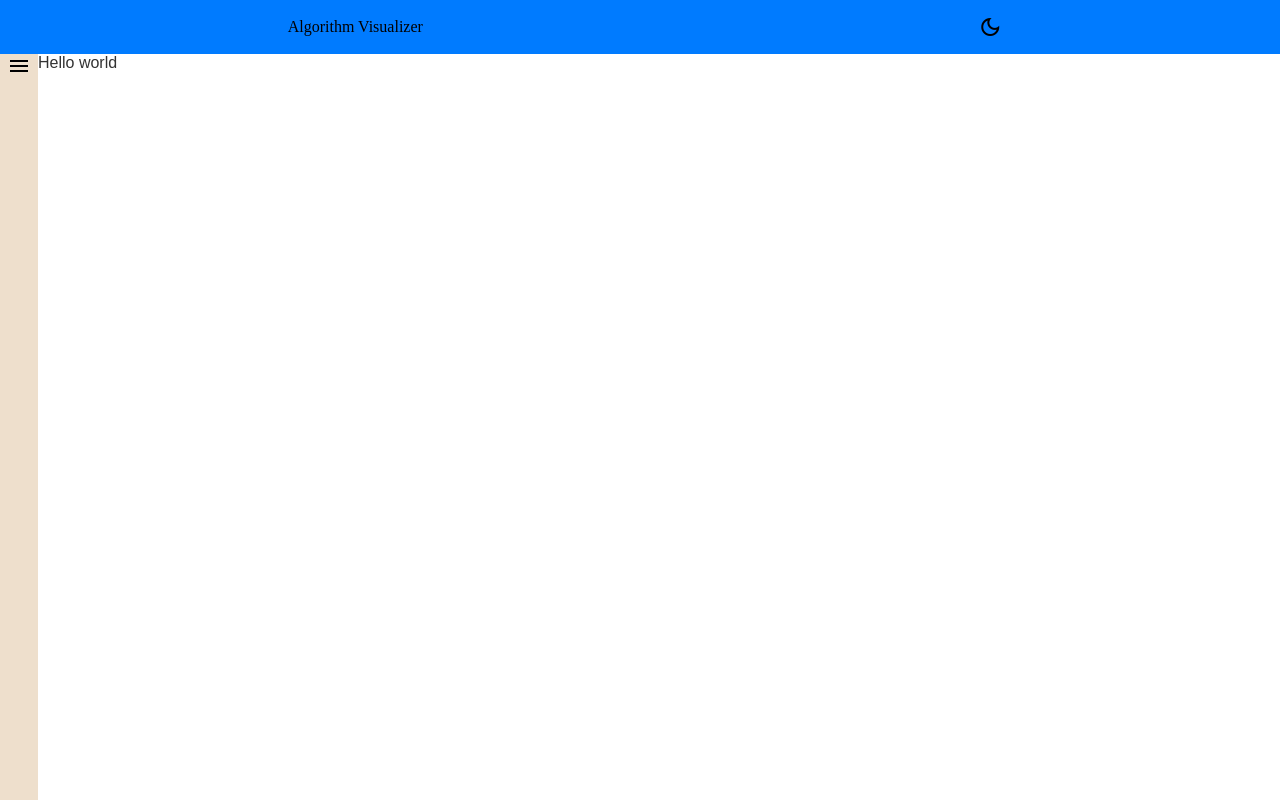
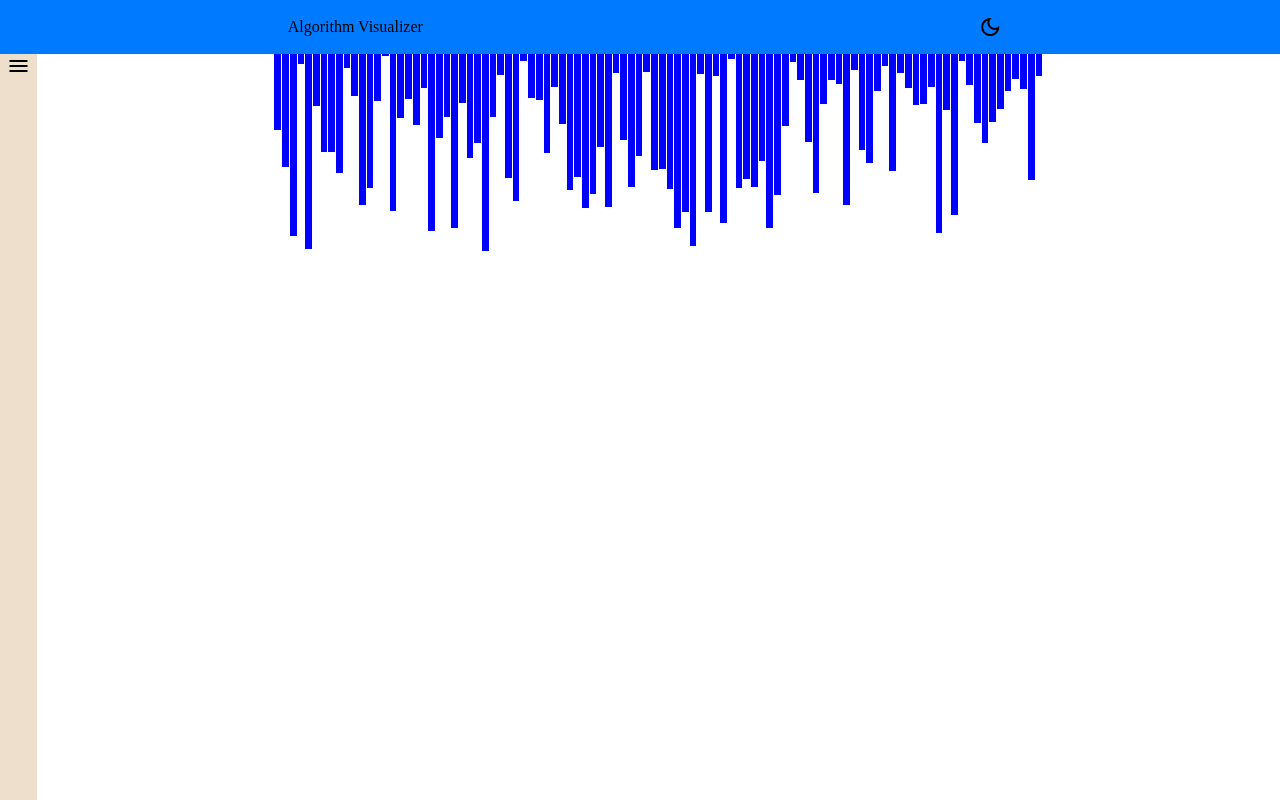
Before and after one commit to DanzHD/AlgorithmVisualizer, a React (Vite) app in the folder Algorithm Visualizer/: page / in a window 1280 px wide. Built offline with nearby package versions, Linux system fonts and the light colour scheme.

Commit message:
Set up array generation

```diff
--- a/Algorithm Visualizer/src/App.tsx
+++ b/Algorithm Visualizer/src/App.tsx
@@ -1,8 +1,8 @@
 import "./Styles/_index.scss"
-import Text from "./Components/Text/Text.tsx";
 import "./Styles/App.scss"
 import SideBar from "./Components/SideBar/SideBar.tsx";
 import TopBar from "./Components/TopBar/TopBar.tsx";
+import AlgorithmView from "./Components/AlgorithmView/AlgorithmView.tsx";
 
 
 function App() {
@@ -14,8 +14,7 @@ function App() {
 
             <div className="main-content-section">
                 <SideBar />
-
-                <Text>Hello world</Text>
+                <AlgorithmView />
             </div>
         </>
     )
--- /dev/null
+++ b/Algorithm Visualizer/src/Components/AlgorithmView/AlgorithmView.tsx
@@ -0,0 +1,21 @@
+import "./_algorithmview.scss"
+import useArraySortContext from "../../Context/ArraySortContext/useArraySortContext.tsx";
+
+export default function AlgorithmView() {
+    const {numberArray}= useArraySortContext();
+
+    return (
+        <div className="algorithm-view-container">
+            <div className="algorithm-view-container__numbers">
+
+                {
+                    numberArray.map((num: number) => {
+                        return (
+                            <div style={{height: num + 'px', width: 100 / numberArray.length + "%"}} className="number" />
+                        )
+                    })
+                }
+            </div>
+        </div>
+    )
+}
--- /dev/null
+++ b/Algorithm Visualizer/src/Components/AlgorithmView/_algorithmview.scss
@@ -0,0 +1,20 @@
+
+.algorithm-view-container {
+    display: flex;
+    justify-content: center;
+    flex-basis: 100%;
+
+    &__numbers {
+        width: 60vw;
+        padding-left: 8rem;
+        padding-right: 8rem;
+        display: flex;
+        gap: 1px;
+        height: 20px;
+    }
+}
+
+.number {
+    width: 1%;
+    background-color: blue;
+}
--- a/Algorithm Visualizer/src/Components/SideBar/SideBar.tsx
+++ b/Algorithm Visualizer/src/Components/SideBar/SideBar.tsx
@@ -1,9 +1,11 @@
 import "./_sidebar.scss"
 import cx from 'classnames';
 import {useState} from "react";
+import useArraySortContext from "../../Context/ArraySortContext/useArraySortContext.tsx";
 
 export default function SideBar() {
     const [expanded, setExpanded] = useState(false);
+    const {generateArray} = useArraySortContext();
 
     const computedSideBarContainerClasses = cx('side-bar-container', {
         'side-bar-container--expanded': expanded
@@ -26,6 +28,15 @@ export default function SideBar() {
                     <div onClick={() => setExpanded(expanded => !expanded)} className={computedMenuClasses}>
                         menu
                     </div>
+                    <div onClick={() => generateArray(200)} className={cx(
+                        "generate-array",
+                        {
+
+                            "generate-array--invisible": !expanded
+                        }
+                    )}>
+                        Generate Array
+                    </div>
                 </div>
             </div>
         </>
--- a/Algorithm Visualizer/src/Components/SideBar/_sidebar.scss
+++ b/Algorithm Visualizer/src/Components/SideBar/_sidebar.scss
@@ -3,7 +3,7 @@
 .side-bar-container {
     width: 38px;
     height: 100%;
-
+    transition: 1.5s cubic-bezier(.36,-0.01,0,.77);
     display: block;
     position: relative;
     left: 0;
@@ -12,10 +12,6 @@
     &--expanded {
         width: 300px;
     }
-}
-
-.menu--expanded {
-    margin-right: auto;
 }
 
 
@@ -29,7 +25,8 @@
         height: 100%;
         width: 100%;
         left: 0;
-        justify-content: center;
+        flex-direction: column;
+        align-items: center;
         box-sizing: border-box;
     }
 }
@@ -43,3 +40,10 @@ body {
 .material-symbols-outlined.menu {
     cursor: pointer;
 }
+
+.generate-array {
+
+    &--invisible {
+        display: none;
+    }
+}
--- /dev/null
+++ b/Algorithm Visualizer/src/Context/ArraySortContext/ArraySortContext.tsx
@@ -0,0 +1,37 @@
+import React, {createContext, useEffect, useState} from "react";
+import {ArraySort} from "./ArraySortInterface.tsx";
+
+export const ArraySortContext = createContext<ArraySort>({} as ArraySort);
+
+export function ArraySortContextProvider({children}: {children: React.ReactNode}) {
+    const [numberArray, setNumberArray] = useState<number[]>([]);
+
+    useEffect(() => {
+        generateArray(100);
+    }, [])
+
+    function generateArray(size: number) {
+        const max: number = 200
+        const min: number = 1
+
+        const numberArray: Array<number> = []
+        for (let i = 0; i < size; i++) {
+
+            numberArray.push(Math.floor(Math.random() * (max - min) + min));
+        }
+        setNumberArray(numberArray)
+    }
+
+
+    const contextData: ArraySort = {
+        numberArray,
+        generateArray
+    }
+
+    return (
+
+        <ArraySortContext.Provider value={contextData}>
+            {children}
+        </ArraySortContext.Provider>
+    )
+}
--- /dev/null
+++ b/Algorithm Visualizer/src/Context/ArraySortContext/ArraySortInterface.tsx
@@ -0,0 +1,4 @@
+export interface ArraySort {
+    numberArray: number[],
+    generateArray: (size: number) => void
+}
--- /dev/null
+++ b/Algorithm Visualizer/src/Context/ArraySortContext/useArraySortContext.tsx
@@ -0,0 +1,12 @@
+import {useContext} from "react";
+import {ArraySortContext} from "./ArraySortContext.tsx";
+
+export default function useArraySortContext() {
+    const context = useContext(ArraySortContext);
+
+    if (!context) {
+        throw new Error("ArraySortContext must be used an ArraySortContextProvider");
+    }
+
+    return context;
+}
--- a/Algorithm Visualizer/src/main.tsx
+++ b/Algorithm Visualizer/src/main.tsx
@@ -2,13 +2,16 @@ import React from 'react'
 import ReactDOM from 'react-dom/client'
 import App from './App.tsx'
 import {ThemeContextProvider} from "./Context/ThemeContext/ThemeContext.tsx";
+import {ArraySortContextProvider} from "./Context/ArraySortContext/ArraySortContext.tsx";
 
 
 ReactDOM.createRoot(document.getElementById('root')!).render(
     <React.StrictMode>
-        <ThemeContextProvider>
+        <ArraySortContextProvider>
 
-            <App />
-        </ThemeContextProvider>
+            <ThemeContextProvider>
+                <App />
+            </ThemeContextProvider>
+        </ArraySortContextProvider>
     </React.StrictMode>,
 )
```
